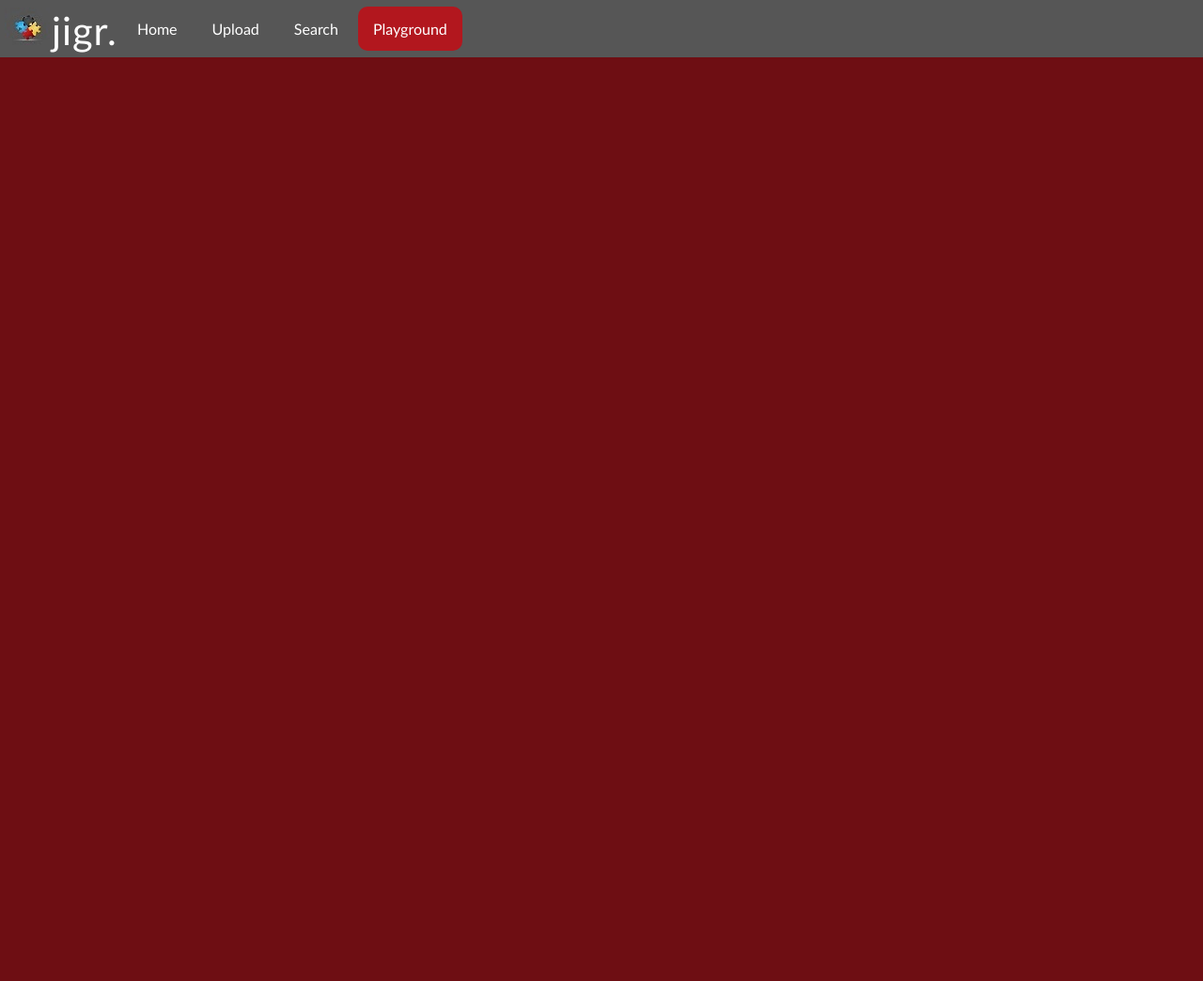
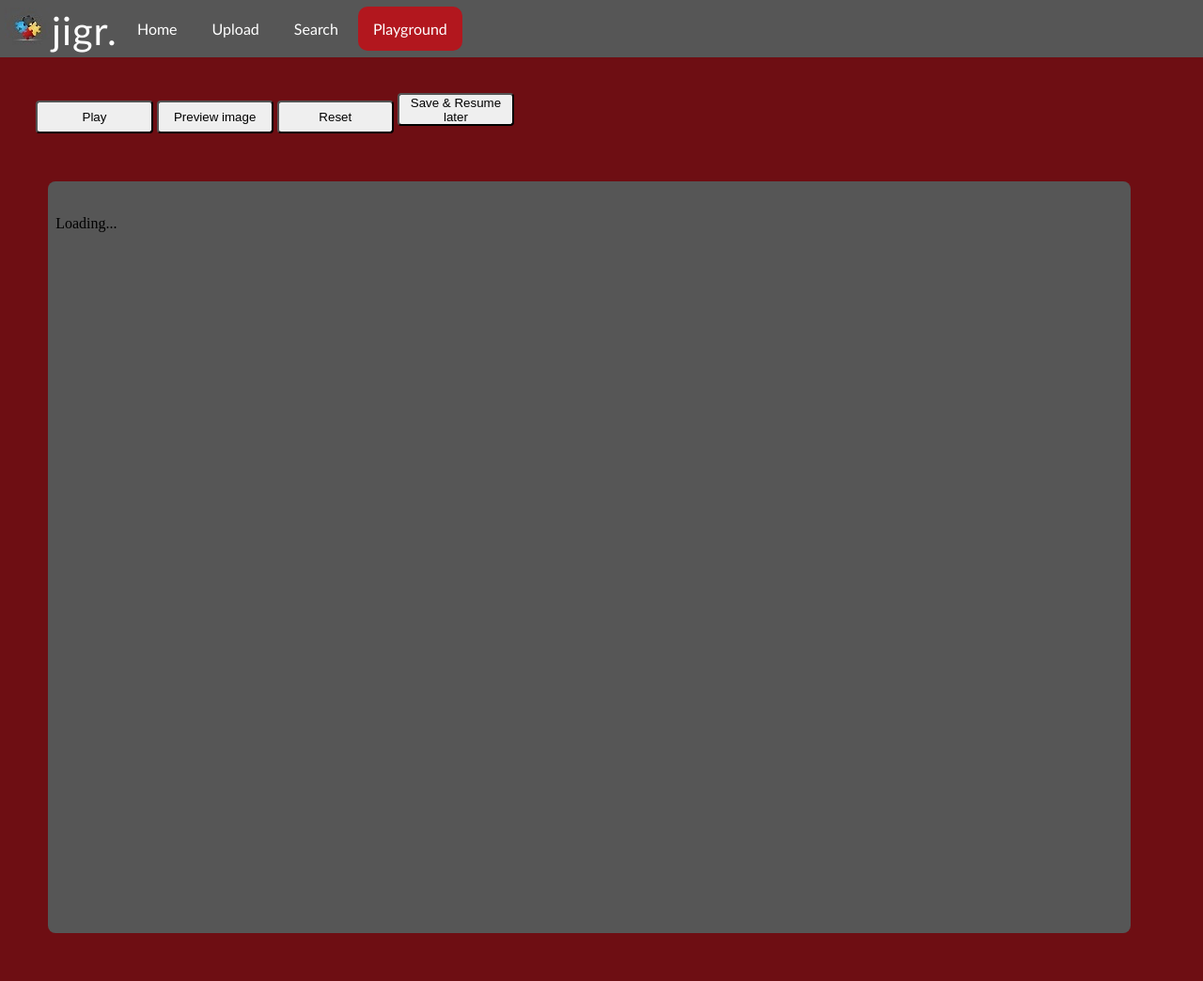
Before and after one commit to rotarurobert/JIGR, a PHP site: page /playground.html in a window 1280 px wide. Shown: the whole page at 94% size. Before the commit the page ends 61 px from the top, so only its background shows below. Run offline with PHP 8.4, Linux system fonts and the light colour scheme.

Commit message:
started work on 'Playground'

```diff
--- a/css/playground.css
+++ b/css/playground.css
@@ -0,0 +1,29 @@
+ .main {
+  display: grid;
+  height: 100vh;
+  max-width: 90vw;
+  margin: 0 auto;
+  border-radius: 8px;
+  grid-template-columns: 300px 1fr;
+  grid-template-areas: "main"
+                       ;
+  grid-template-rows: 50px minmax(300px,1fr) 1fr;
+}
+
+.item {
+  margin: 4%;
+
+  background: #565656;
+}
+
+.menu {
+	margin-top: 3%;
+	margin-left: 3%;
+
+}
+
+button {
+	border-radius: 4px;
+	width: 10%;
+	height: 35px;
+}
--- a/css/upload.css
+++ b/css/upload.css
@@ -46,8 +46,8 @@ input[type="submit"] {
 
 .intro {
 	text-align: center;
-	margin-top: 4%;
-	margin-bottom: 5%;
+	margin-top: 6%;
+	margin-bottom: 2%;
 	font-size: 1.5vw;
 	color: #fff;
 	font-family: 'Open Sans', sans-serif;
--- a/playground.html
+++ b/playground.html
@@ -16,6 +16,16 @@
 	  <li><a href="search.html">Search</a></li>
 	  <li><a class="active" href="playground.html">Playground</a></li>
 	</ul>
+	<div class="menu">
+ 	<button>Play</button>
+ 	<button>Preview image</button>
+ 	<button>Reset</button>
+ 	<button>Save & Resume later</button>
+ 	</div>
+    <div class="item main"><br><br>&nbsp;&nbsp;Loading...
+ 	</div>
+
+
 </body>
 
 </html>
--- a/search.html
+++ b/search.html
@@ -18,9 +18,9 @@
 	  <li><a class="active" href="search.html">Search</a></li>
 	  <li><a href="playground.html">Playground</a></li>
 	</ul>
-	<h1>Search</h1>
+	<h2>Scroll or type a title name below to see already saved puzzels, click and play!</h2>
 
-	<input type="text" id="myInput" onkeyup="myFunction()" placeholder="Search for names.." title="Type in a name">
+	<input type="text" id="myInput" onkeyup="myFunction()" placeholder=" Search for names.." title="Type in a name">
 
 	<div class="grid-container" id="myGrid">
 	  <div id="ceva"><a href="./images/1.jpg"><img src="./images/1.jpg"></a><p id="p">Moonlight</p></div>
```
Also changed, not shown: css/search.css (+9 -2 lines).
